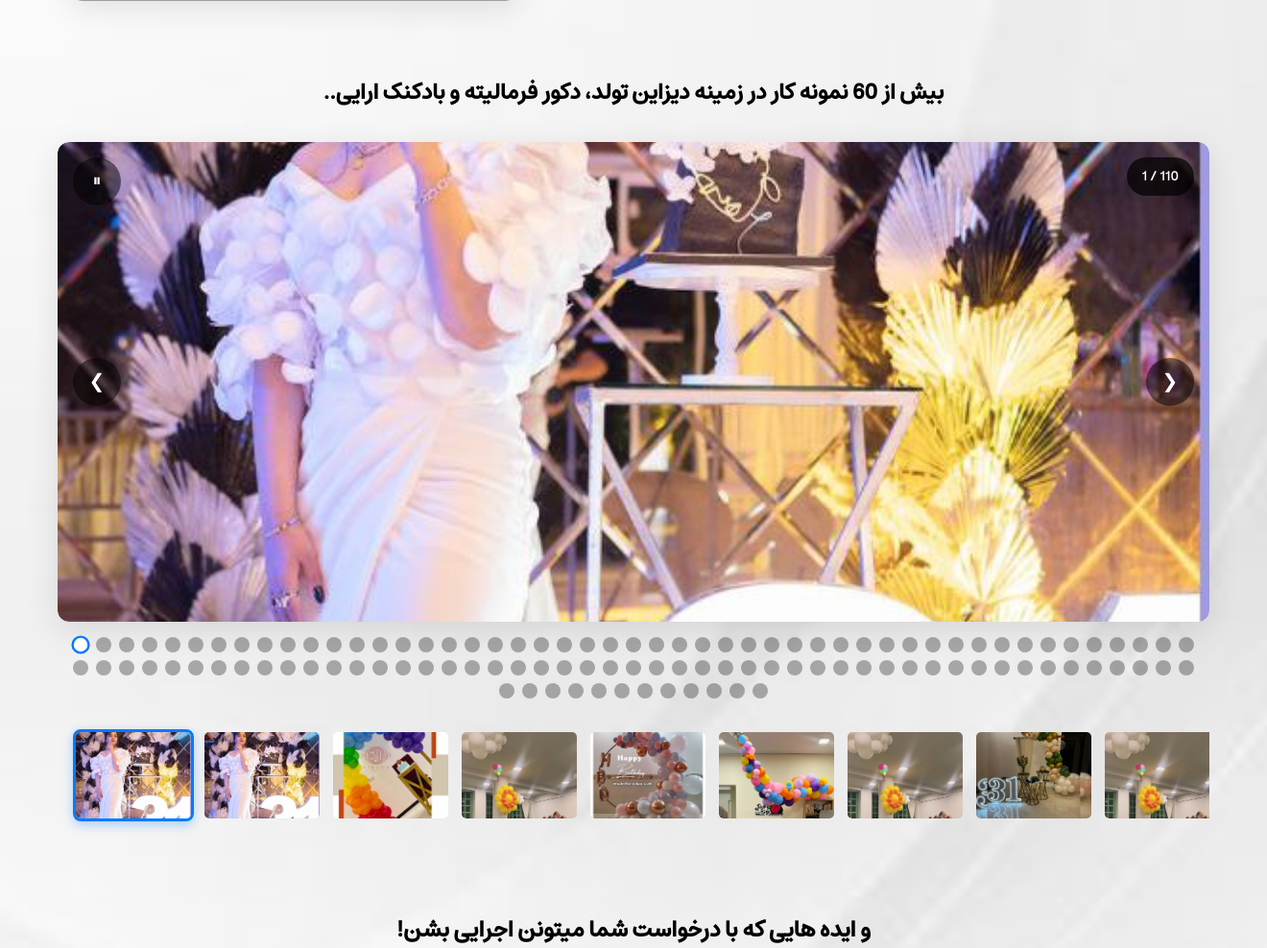
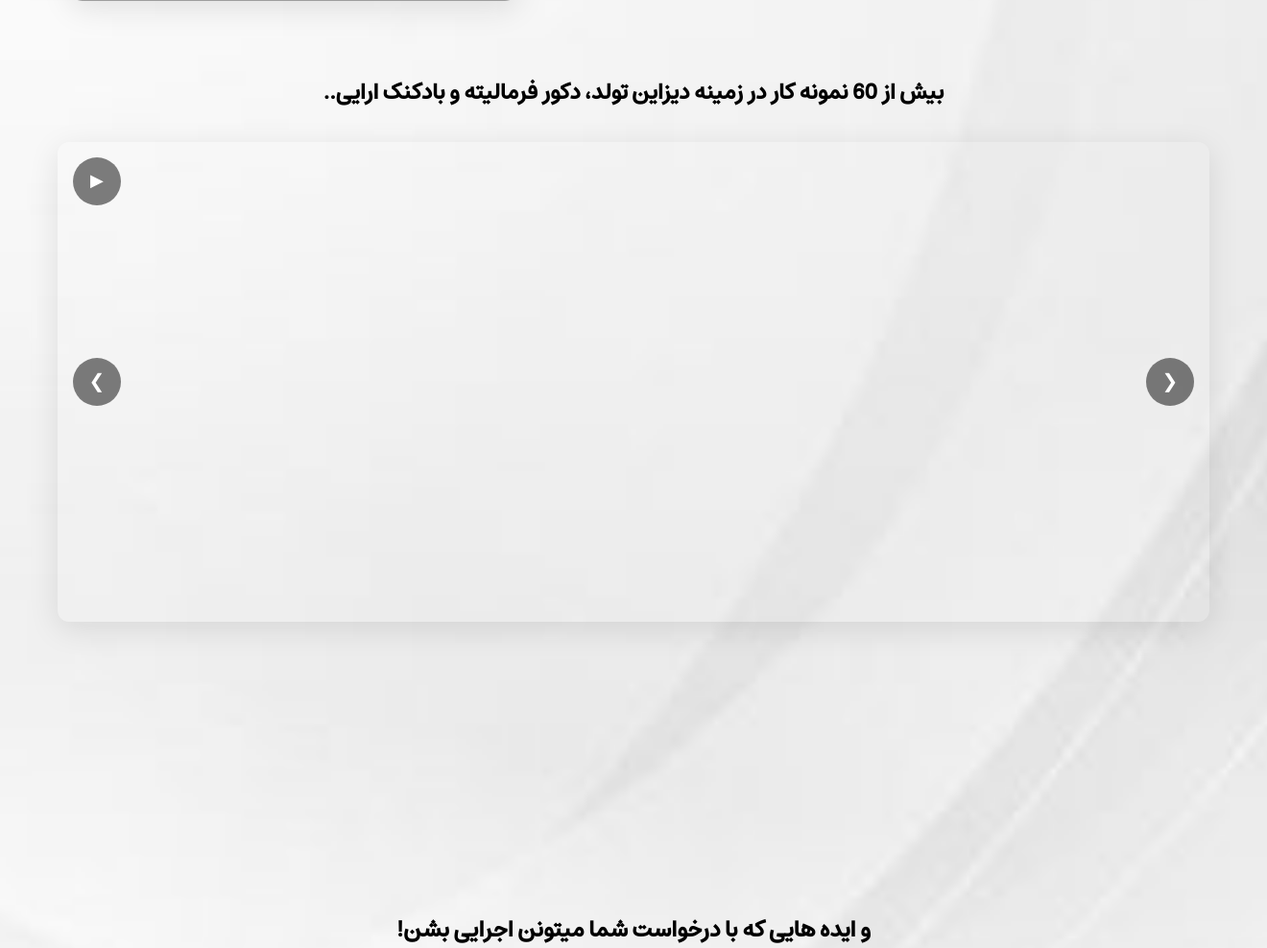
Before and after one commit to Yasin-Rahimi/Ceremony-Celebration-Website, a PHP site: page /index.php in a window 1320 px wide; the page is wider, and only the part inside the window is pictured. Shown: the part 626-1614 px from the top of that part at 96% size. Run offline with PHP 8.4, Linux system fonts and the light colour scheme; grey boxes are pictures that could not be loaded.

Commit message:
Auto-commit: Agent tool execution

```diff
--- a/nemoone.php
+++ b/nemoone.php
@@ -30,8 +30,6 @@
             <a class="next" onclick="plusSlides(1)">&#10095;</a>
         </div>
 
-        <!-- Dots indicators -->
-        <div class="dots-container" id="dotsContainer"></div>
 
         <!-- Thumbnail navigation -->
         <div class="thumbnails-container">
```
